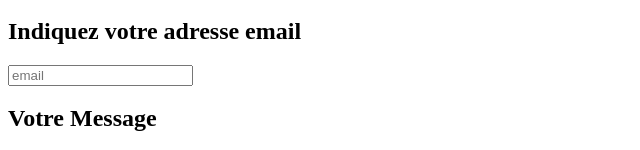
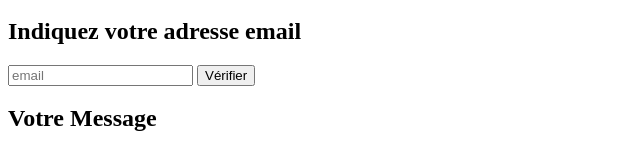
Before and after one commit to DclMaxLenire/javaScriptFormulaire, a plain HTML site: page index.html in a window 1280 px wide. Shown: the part 286-436 px from the top of the page, without its empty margins (0-640 px from the left). Drawn offline with Linux system fonts and the light colour scheme.

```diff
--- a/index.html
+++ b/index.html
@@ -27,7 +27,10 @@
             <label for ="femme">Femme</label>
             <input type="radio" placeholder="femme" id="femme" name="femme" value="femme">
             <h2>Indiquez votre adresse email</h2>
+            <div class="email" id="emailChamp">
             <input type="text" placeholder="email" id="email" name="email">
+            <input type="button" value="Vérifier" onclick="verificationEmail()">
+            </div>
             <h2>Votre Message</h2>
             <input type="text" placeholder="votreMessage" id="votreMessage" name="votreMessage">
             <br>
--- a/script.js
+++ b/script.js
@@ -22,3 +22,18 @@ if (caracteres.indexOf(touche)>= 0) {
     champPrenom.value += touche;
 }
 };
+
+function verificationEmail() {
+
+    var email = document.getElementById("email");
+    var testEmail = /^([a-zA-Z0-9_\.\-])+\@(([a-zA-Z0-9\-])+\.)+([a-zA-Z0-9]{2,4})+$/;
+
+
+    if (!testEmail.test(email.value)) {
+        document.getElementById("email").style.backgroundColor="red"
+        email.focus;
+    } else {
+        document.getElementById("email").style.backgroundColor="green"
+        email.focus;
+    }
+}
```
